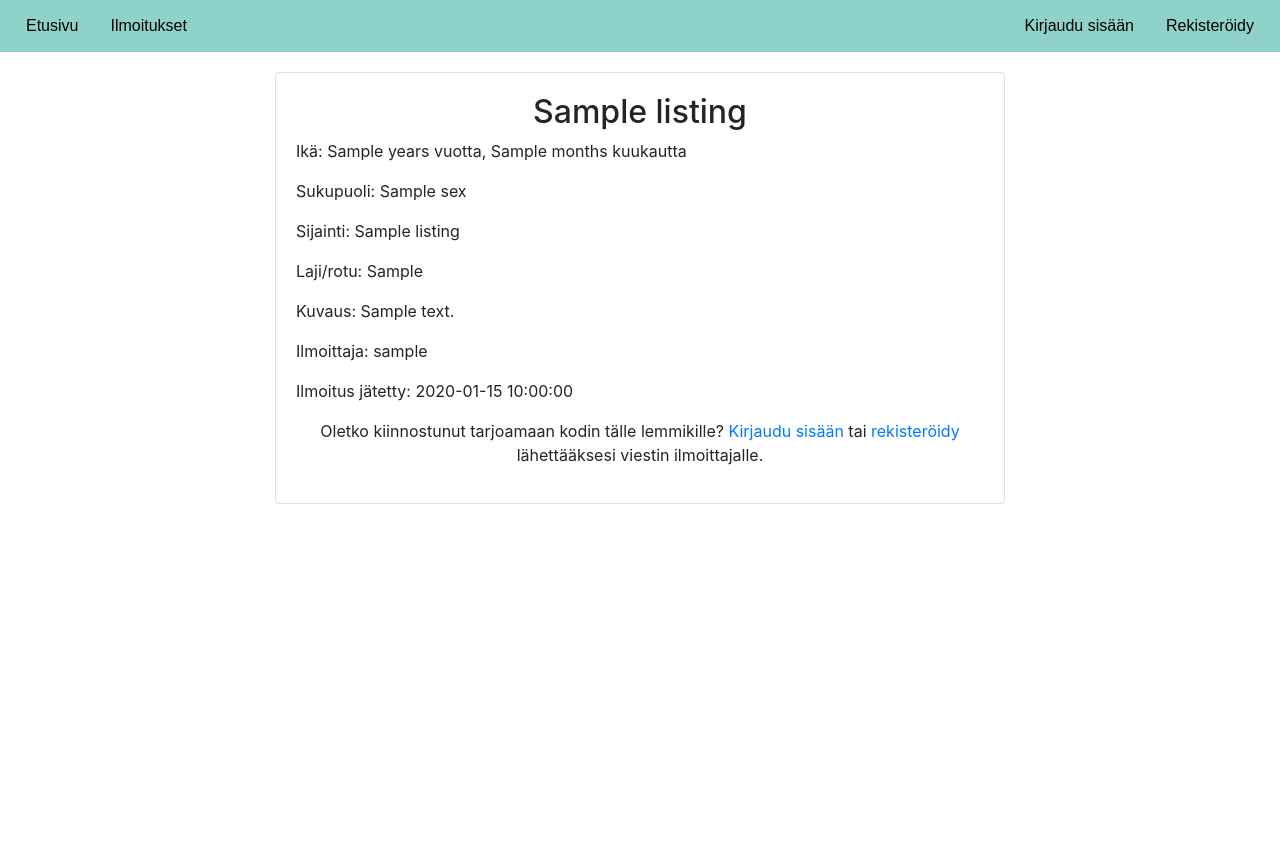
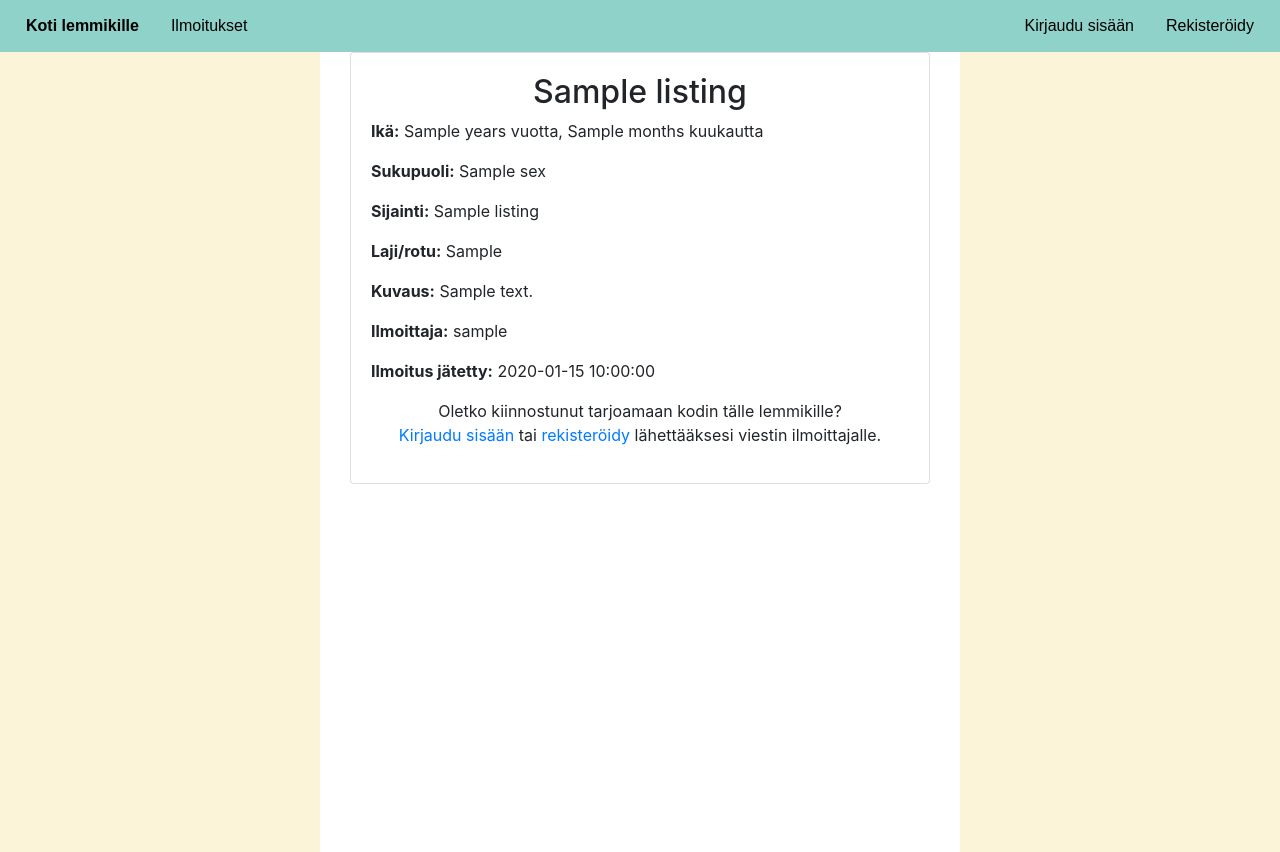
Before and after one commit to tiinasor/koti-lemmikille, a Flask app: template templates/listing.html in a window 1280 px wide. Before the commit the page ends 504 px from the top, so only its background shows below. Run offline with Flask 3, Linux system fonts and the light colour scheme; the template is opened without the code that fills it: most values are stand-ins (such as "Sample title", 1, 10 or a date in 2020); some libraries are stand-ins or nearby versions.

Commit message:
Finalize layout

```diff
--- a/static/layout.css
+++ b/static/layout.css
@@ -1,7 +1,6 @@
 .navbar {
     background-color: #8ed2c9;
     font-family: Arial;
-    margin-bottom: 20px;
     display: flex;
     justify-content: space-between;
     align-items: center;
@@ -46,6 +45,7 @@
     position: absolute;
     background-color: #f9f9f9;
     min-width: 100%;
+    z-index: 1000;
 }
 
 .dropdown-content a {
@@ -79,3 +79,13 @@
     margin-left: 10px;
     text-decoration: none;
 }
+
+.sidebar-left,
+.sidebar-right {
+    background-color: #fcf4d9;
+    padding: 20px;
+}
+
+.container-fluid > .row:first-child {
+    height: 100%;
+}
--- a/templates/layout.html
+++ b/templates/layout.html
@@ -1,13 +1,10 @@
 <link rel="stylesheet" href="https://stackpath.bootstrapcdn.com/bootstrap/4.5.0/css/bootstrap.min.css">
 <link rel="stylesheet" href="{{ url_for("static", filename="layout.css") }}">
 
-<title>
-  {% block title %}{% endblock %}
-</title>
 
 <div class="navbar">
   <div class="left">
-    <a href="/">Etusivu</a>
+    <strong><a href="/">Koti lemmikille</a></strong>
     <div class="dropdown">
       <button class="dropbtn">Ilmoitukset
       </button>
@@ -41,10 +38,22 @@
   </div>
 </div>
 
-<header>
-  {% block header %}{% endblock %}
-</header>
-
-<div class="content">
-  {% block content %}{% endblock %}
+<div class="container-fluid">
+  <div class="row">
+    <div class="col-md-3 sidebar-left">
+      {% block sidebar_left %}{% endblock %}
+    </div>
+    <div class="col-md-6 content">
+      <header>
+        {% block header %}{% endblock %}
+      </header>
+      <title>
+        {% block title %}{% endblock %}
+      </title>
+      {% block content %}{% endblock %}
+    </div>
+    <div class="col-md-3 sidebar-right">
+      {% block sidebar_right %}{% endblock %}
+    </div>
+  </div>
 </div>
--- a/templates/listing.html
+++ b/templates/listing.html
@@ -7,23 +7,24 @@
 {% block content %}
 <div class="container">
     <div class="row justify-content-center">
-        <div class="col-md-8">
+        <div class="col-md-12">
             <div class="card">
                 <div class="card-body">
                     <h2 class="text-center">{{ listing.name }}</h2>
-                    <p>Ikä: {{ listing.years }} vuotta, {{ listing.months }} kuukautta</p>
-                    <p>Sukupuoli: {{ listing.sex }}</p>
-                    <p>Sijainti: {{ listing.location_name }}</p>
-                    <p>Laji/rotu: {{ listing.species_breed }}</p>
-                    <p>Kuvaus: {{ listing.description }}</p>
-                    <p>Ilmoittaja: {{ listing.username }}</p>
-                    <p>Ilmoitus jätetty: {{ listing.created_at }}</p>
+                    <p><strong>Ikä:</strong> {{ listing.years }} vuotta, {{ listing.months }} kuukautta</p>
+                    <p><strong>Sukupuoli:</strong> {{ listing.sex }}</p>
+                    <p><strong>Sijainti:</strong> {{ listing.location_name }}</p>
+                    <p><strong>Laji/rotu:</strong> {{ listing.species_breed }}</p>
+                    <p><strong>Kuvaus:</strong> {{ listing.description }}</p>
+                    <p><strong>Ilmoittaja:</strong> {{ listing.username }}</p>
+                    <p><strong>Ilmoitus jätetty:</strong> {{ listing.created_at }}</p>
                     {% if session.user_id %}
                         {% if session.user_id != listing.user_id %}
                             {% if listing.thread_id %}
                                 <p class="text-center">Olet aloittanut viestiketjun ilmoittajan kanssa.</p>
                                 <div class="text-center">
                                     <button class="btn btn-primary" onclick="location.href='/thread_messages/{{ listing.thread_id }}'">Näytä viestit</button>
+                                </div>
                             {% else %}
                                 <form action="/create_thread" method="post">
                                     <input type="hidden" name="csrf_token" value="{{ session.csrf_token }}">
@@ -49,13 +50,16 @@
                             {% endif %}
 
                             {% if message %}
-                                <div class="alert alert-success mt-3">
+                                <div class="alert alert-success mt-3 text-center">
                                     <p>{{ message }}</p>
                                 </div>
                             {% endif %}
                         {% endif %}
                     {% else %}
-                        <p class="text-center">Oletko kiinnostunut tarjoamaan kodin tälle lemmikille? <a href="/login">Kirjaudu sisään</a> tai <a href="/register">rekisteröidy</a> lähettääksesi viestin ilmoittajalle.</p>
+                        <p class="text-center">
+                            Oletko kiinnostunut tarjoamaan kodin tälle lemmikille?
+                            <br>
+                            <a href="/login">Kirjaudu sisään</a> tai <a href="/register">rekisteröidy</a> lähettääksesi viestin ilmoittajalle.</p>
                     {% endif %}
                 </div>
             </div>
--- a/templates/manage_listings.html
+++ b/templates/manage_listings.html
@@ -12,7 +12,7 @@ Hallinnoi ilmoituksia
 {% block content %}
 <div class="container">
     <div class="row justify-content-center">
-        <div class="col-md-8">
+        <div class="col-md-12">
             <ul class="list-group">
                 {% for listing in listings %}
                     <li class="list-group-item">
--- a/templates/thread_messages.html
+++ b/templates/thread_messages.html
@@ -11,7 +11,7 @@
 {% block content %}
 <div class="container">
     <div class="row justify-content-center">
-        <div class="col-md-8">
+        <div class="col-md-12">
             {% if session.user_id %}
                 <form action="/send_message" method="post">
                     <input type="hidden" name="csrf_token" value="{{ session.csrf_token }}">
@@ -37,7 +37,7 @@
         </div>
     </div>
     <div class="row justify-content-center mt-4">
-        <div class="col-md-8">
+        <div class="col-md-12">
             <ul class="list-group">
                 {% for message in messages %}
                     <li class="list-group-item">
--- a/templates/threads.html
+++ b/templates/threads.html
@@ -15,9 +15,9 @@ Viestiketjut
             <ul class="list-group">
                 {% for thread in threads %}
                     <li class="list-group-item">
-                        <p>Aihe: {{ thread.listing_name }}</p>
-                        <p>Käyttäjä: {{ thread.username }}</p>
-                        <p>Uusin viesti: {{ thread.message_created_at.strftime('%d.%m.%Y %H:%M') }}</p>
+                        <p><strong>Aihe:</strong> {{ thread.listing_name }}</p>
+                        <p><strong>Käyttäjä:</strong> {{ thread.username }}</p>
+                        <p><strong>Uusin viesti:</strong> {{ thread.message_created_at.strftime('%d.%m.%Y %H:%M') }}</p>
                         <div class="text-center">
                             <button class="btn btn-primary" onclick="location.href='/thread_messages/{{ thread.id }}'">Näytä viestit</button>
                         </div>
```
Also changed, not shown: templates/index.html (+14 -11 lines), templates/listings.html (+5 -5 lines), templates/user_listings.html (+8 -8 lines).
